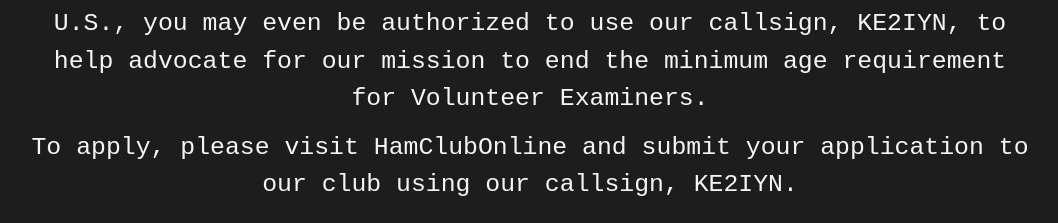
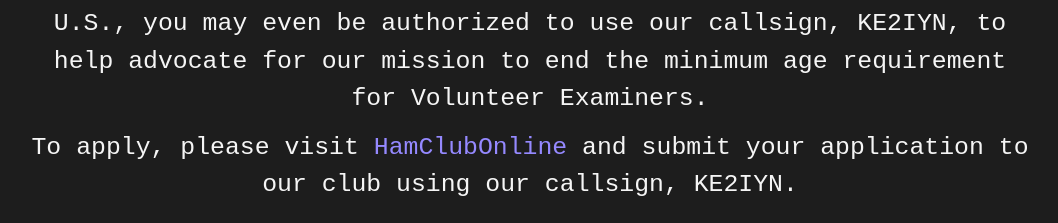
Before and after one commit to Young-Volunteer-Examiners-Club/yvec-website, a Next.js app: page / in a window 1280 px wide. Shown: the part 1665-1888 px from the top of the page, without its empty margins (110-1168 px from the left). Built offline with nearby package versions, Linux system fonts and the light colour scheme.

Commit message:
Update link to HamClubOnline application

```diff
--- a/app/page.tsx
+++ b/app/page.tsx
@@ -98,7 +98,7 @@
       </p>
       <p className="info">
         To apply, please visit{" "}
-        <a href="https://secure.hamclubonline.com/apply.php" target="_blank" rel="noopener noreferrer">
+        <a className="email" href="https://secure.hamclubonline.com/apply.php" target="_blank" rel="noopener noreferrer">
           HamClubOnline
         </a>{" "}
         and submit your application to our club using our callsign, KE2IYN.
```
